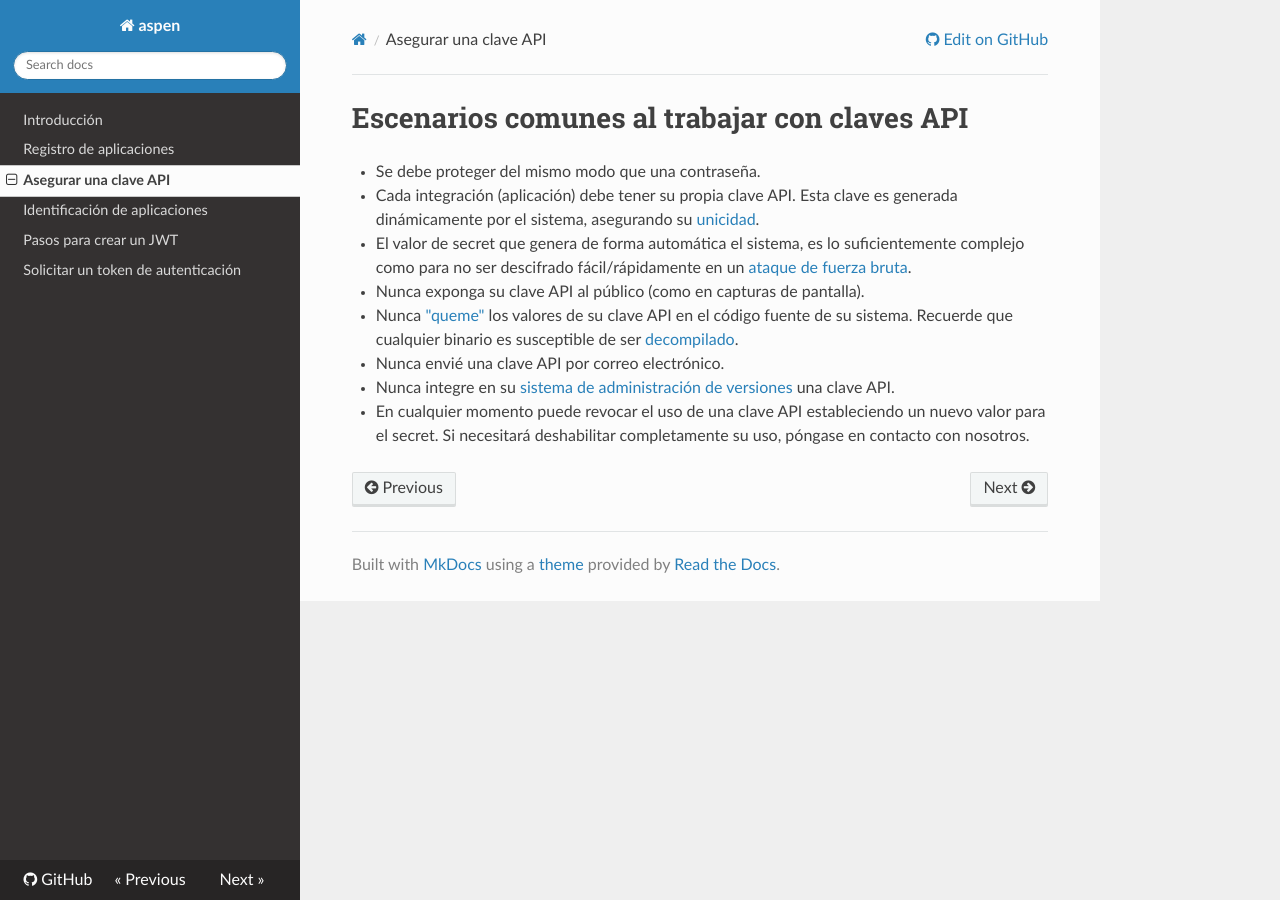
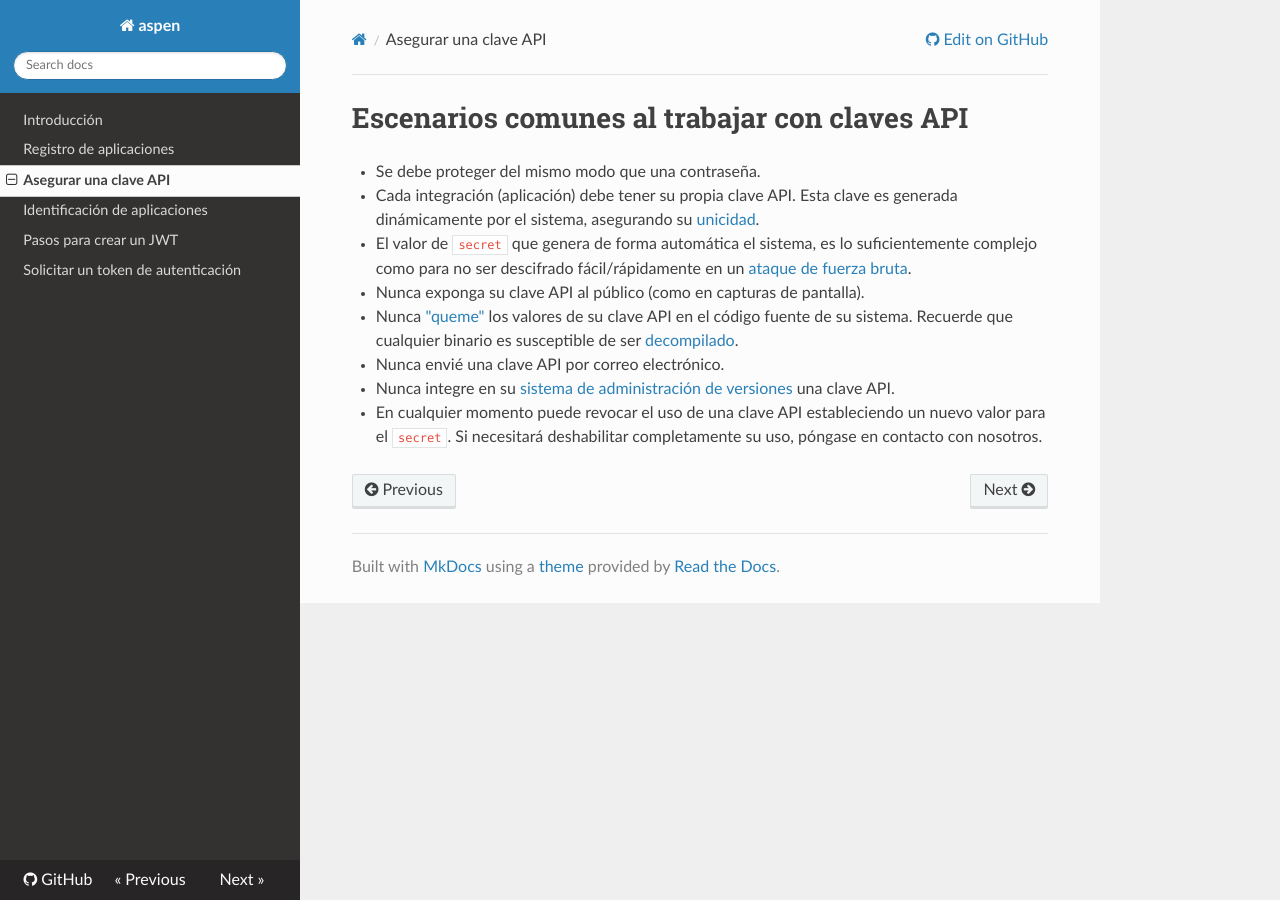
Before and after one commit to menchi2000/Aspen, an MkDocs documentation site: the page built from docs/Securing_AppKey.md, in a window 1280 px wide. Built offline with MkDocs 1.6.1, drawn with Linux system fonts in a browser that asks for light colours; nearby versions of some CDN libraries; old or Windows-style settings are respelled for this version of MkDocs.

```diff
--- a/docs/Securing_AppKey.md
+++ b/docs/Securing_AppKey.md
@@ -4,7 +4,7 @@
 
 - Cada integración (aplicación) debe tener su propia clave API. Esta clave es generada dinámicamente por el sistema, asegurando su [unicidad](https://es.wikipedia.org/wiki/Unicidad).
 
-- El valor de secret que genera de forma automática el sistema, es lo suficientemente complejo como para no ser descifrado fácil/rápidamente en un [ataque de fuerza bruta](https://es.wikipedia.org/wiki/Ataque_de_fuerza_bruta).
+- El valor de `secret` que genera de forma automática el sistema, es lo suficientemente complejo como para no ser descifrado fácil/rápidamente en un [ataque de fuerza bruta](https://es.wikipedia.org/wiki/Ataque_de_fuerza_bruta).
 
 - Nunca exponga su clave API al público (como en capturas de pantalla).
 
@@ -14,4 +14,4 @@
 
 - Nunca integre en su [sistema de administración de versiones](https://es.wikipedia.org/wiki/Control_de_versiones) una clave API.
 
-- En cualquier momento puede revocar el uso de una clave API estableciendo un nuevo valor para el secret. Si necesitará deshabilitar completamente su uso, póngase en contacto con nosotros.
+- En cualquier momento puede revocar el uso de una clave API estableciendo un nuevo valor para el `secret`. Si necesitará deshabilitar completamente su uso, póngase en contacto con nosotros.
```
